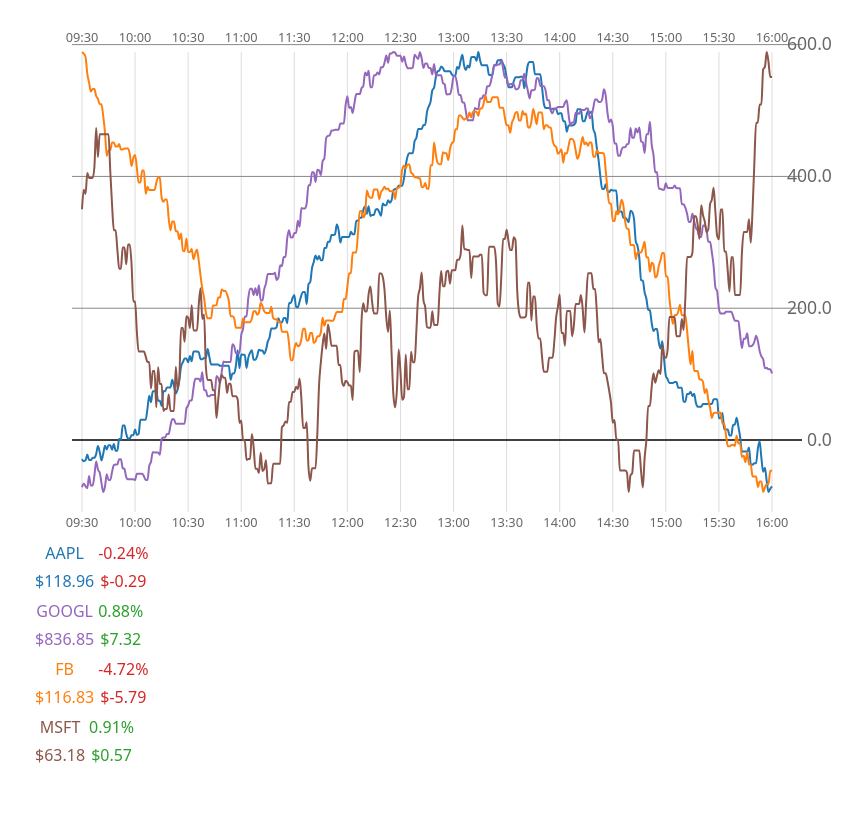
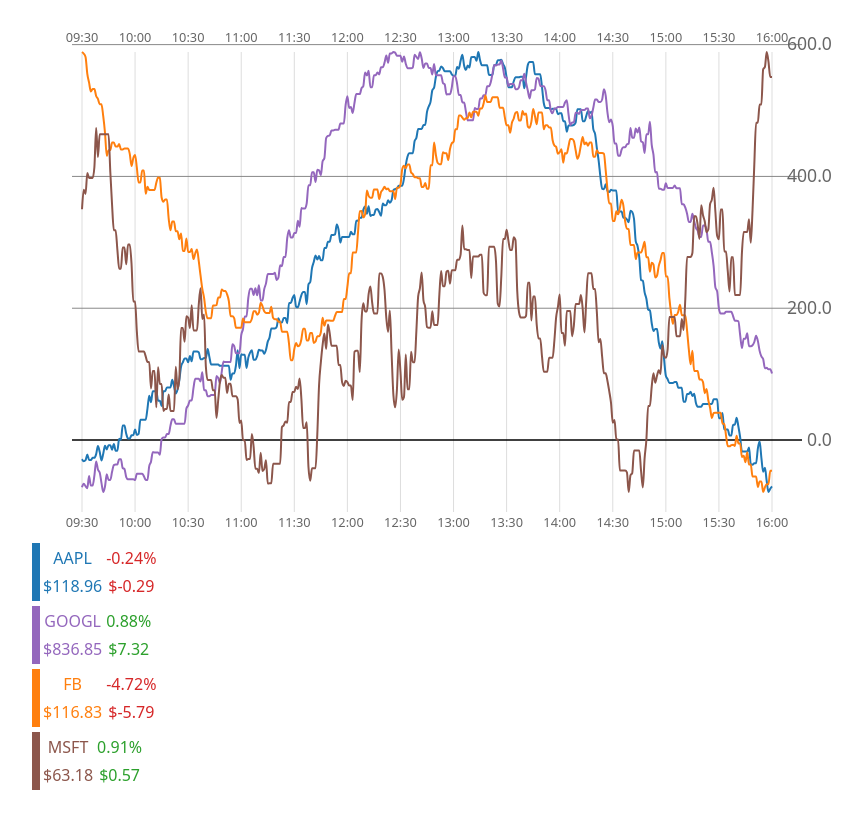
Before and after one commit to dmalary/d3_practice725, a React (Vite) app: page / in a window 1280 px wide. Shown: the whole page, without its empty margins (208-1070 px from the left). Before the commit the page ends 802 px from the top, so only its background shows below. Built offline with nearby package versions, Linux system fonts and the light colour scheme.

Commit message:
feat: add basic styling to ticker table

```diff
--- a/src/components/TickerTable.jsx
+++ b/src/components/TickerTable.jsx
@@ -24,10 +24,12 @@ export default function TickerTable({ticker, data}) {
 
   return (
     <>
-    <table>
+    <table style={{borderLeft:`8px solid ${data.stockColor}`, margin:'5px 0'}}>
       <tbody>
         <tr>
-          <td style={{color: data.stockColor}}>{ticker}</td>
+          <td style={{color: data.stockColor}}>
+            <a style={{color: data.stockColor}}>{ticker}</a>
+          </td>
           <td style={{color: isPos(tableData.percentChange)}}>{tableData.percentChange}%</td>
         </tr>
         <tr>
```
